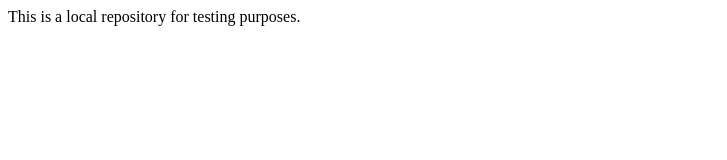
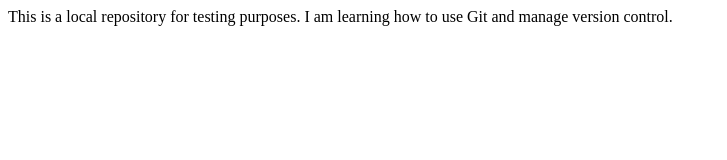
Before and after one commit to Tejas-Yankachi/Localrepo, a plain HTML site: page index.html in a window 1280 px wide. Shown: the whole page, without its empty margins (0-727 px from the left). Drawn offline with Linux system fonts and the light colour scheme.

Commit message:
adding feature to new branch

```diff
--- a/index.html
+++ b/index.html
@@ -1,3 +1,4 @@
 <p>
     This is a local repository for testing purposes.
+    I am learning how to use Git and manage version control.
 </p>
```
